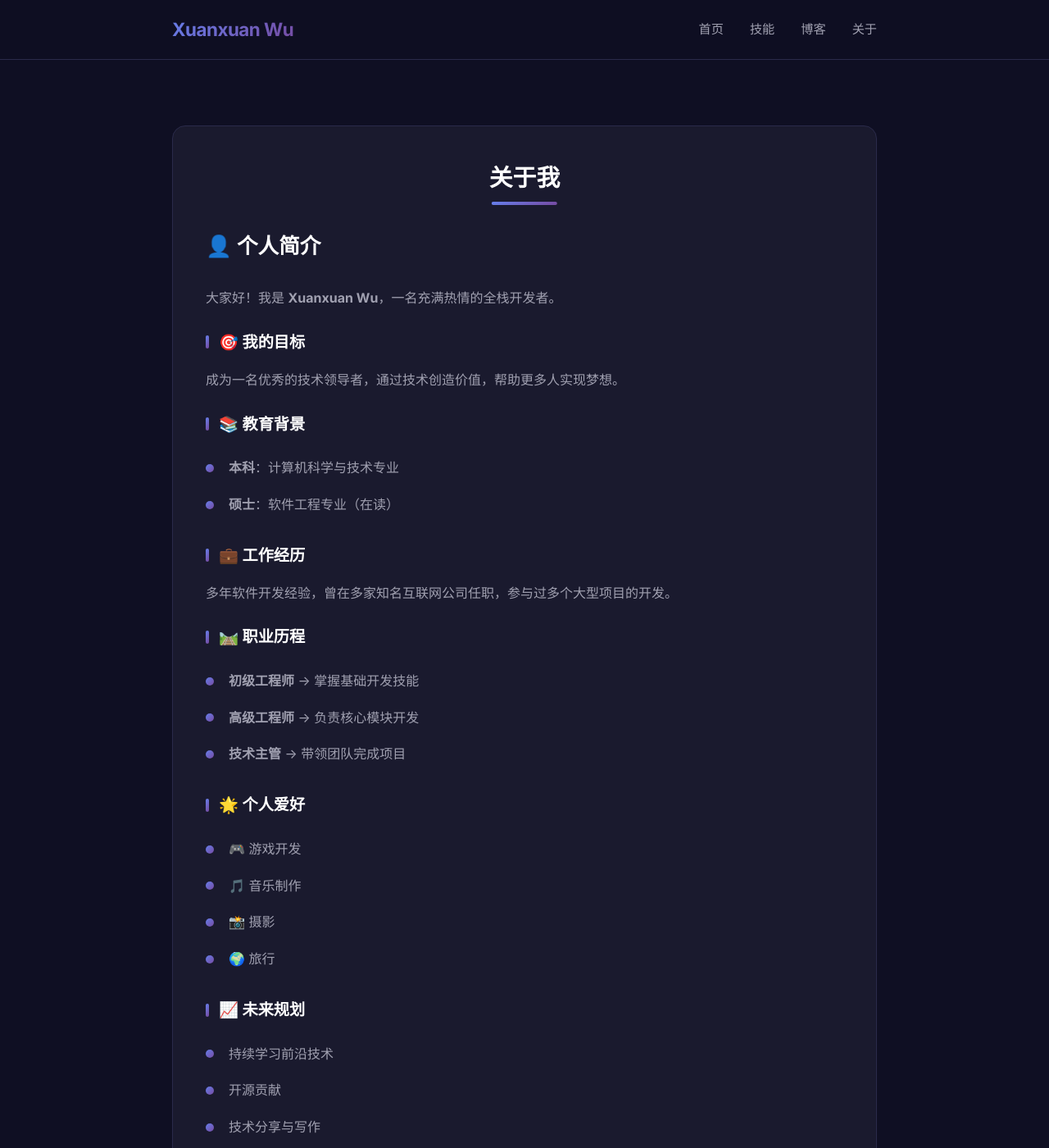
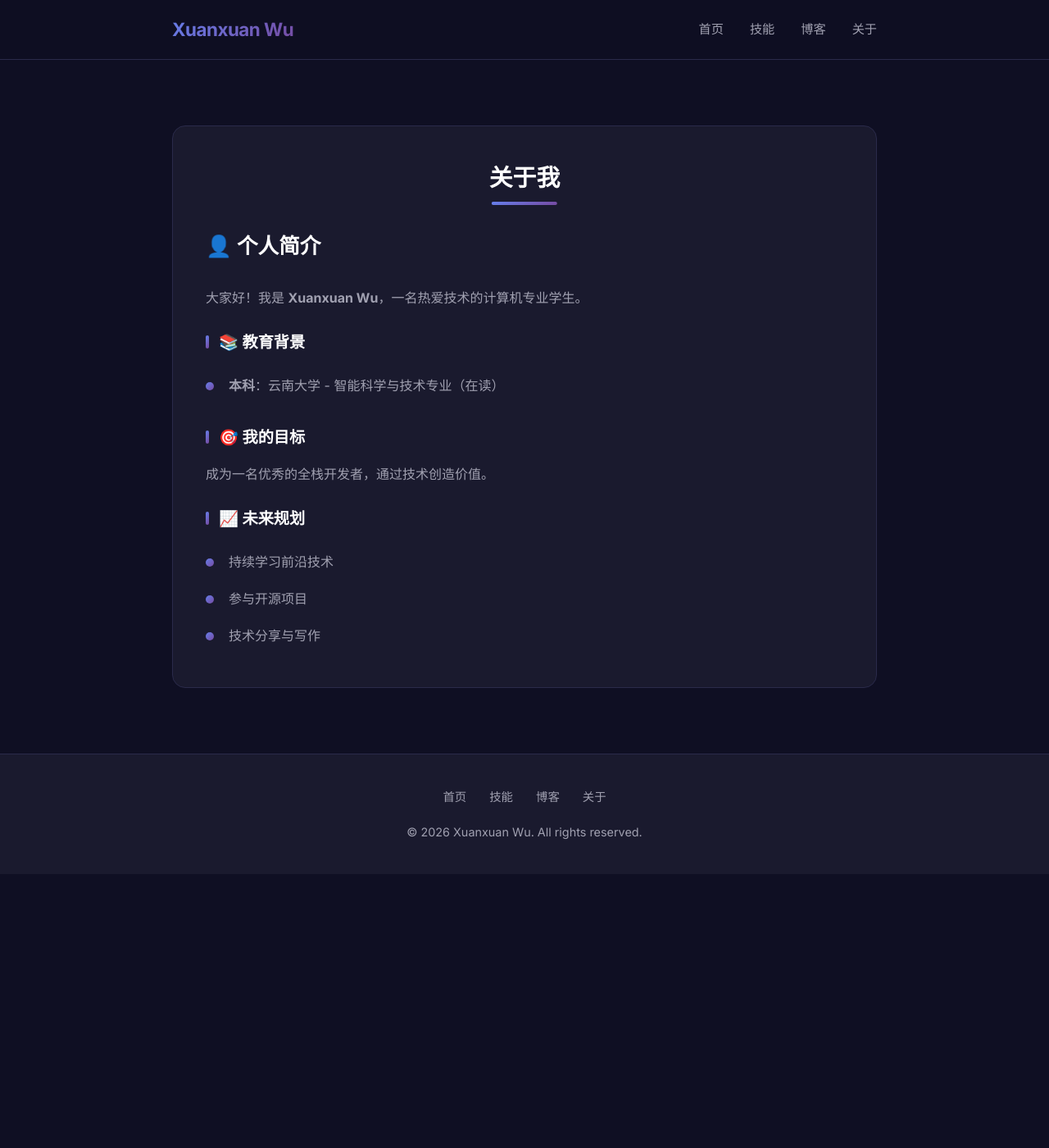
Before and after one commit to xuanxuanwuhh/xuanxuanwuhh.github.io, a Jekyll site: the page built from about.md, in a window 1280 px wide and 1400 px high. Shown: the whole window at 82% size. Built offline with Jekyll 4.4.1, drawn with Linux system fonts in a browser that asks for light colours.

Commit message:
Update personal info

```diff
--- a/_config.yml
+++ b/_config.yml
@@ -1,5 +1,5 @@
 title: Xuanxuan Wu
-email: xuanxuan@example.com
+email: 15620168919@163.com
 description: >-
   欢迎来到我的个人主页！这里记录我的技术博客、项目作品和生活感悟。
 baseurl: ""
--- a/about.md
+++ b/about.md
@@ -6,36 +6,18 @@ permalink: /about/
 
 ## 👤 个人简介
 
-大家好！我是 **Xuanxuan Wu**，一名充满热情的全栈开发者。
+大家好！我是 **Xuanxuan Wu**，一名热爱技术的计算机专业学生。
+
+### 📚 教育背景
+
+- **本科**：云南大学 - 智能科学与技术专业（在读）
 
 ### 🎯 我的目标
 
-成为一名优秀的技术领导者，通过技术创造价值，帮助更多人实现梦想。
-
-### 📚 教育背景
-
-- **本科**：计算机科学与技术专业
-- **硕士**：软件工程专业（在读）
-
-### 💼 工作经历
-
-多年软件开发经验，曾在多家知名互联网公司任职，参与过多个大型项目的开发。
-
-### 🛤️ 职业历程
-
-- **初级工程师** → 掌握基础开发技能
-- **高级工程师** → 负责核心模块开发
-- **技术主管** → 带领团队完成项目
-
-### 🌟 个人爱好
-
-- 🎮 游戏开发
-- 🎵 音乐制作
-- 📸 摄影
-- 🌍 旅行
+成为一名优秀的全栈开发者，通过技术创造价值。
 
 ### 📈 未来规划
 
 - 持续学习前沿技术
-- 开源贡献
+- 参与开源项目
 - 技术分享与写作
```
